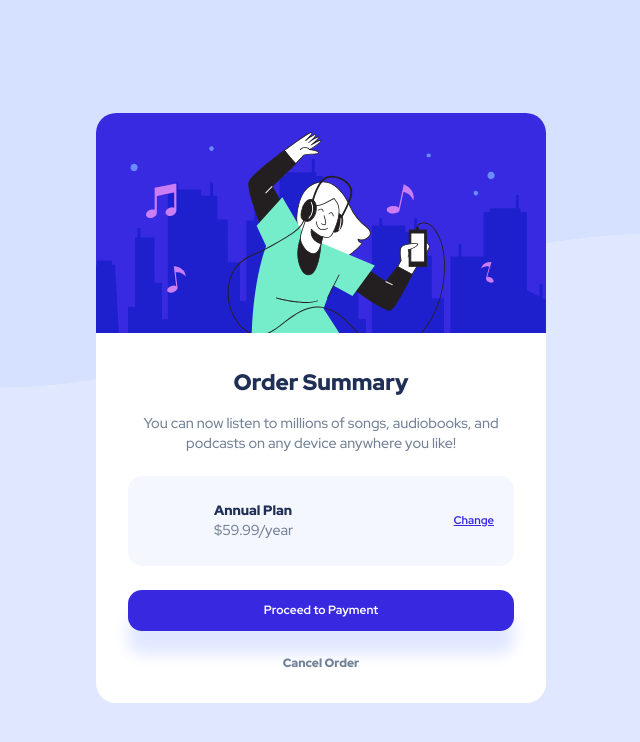
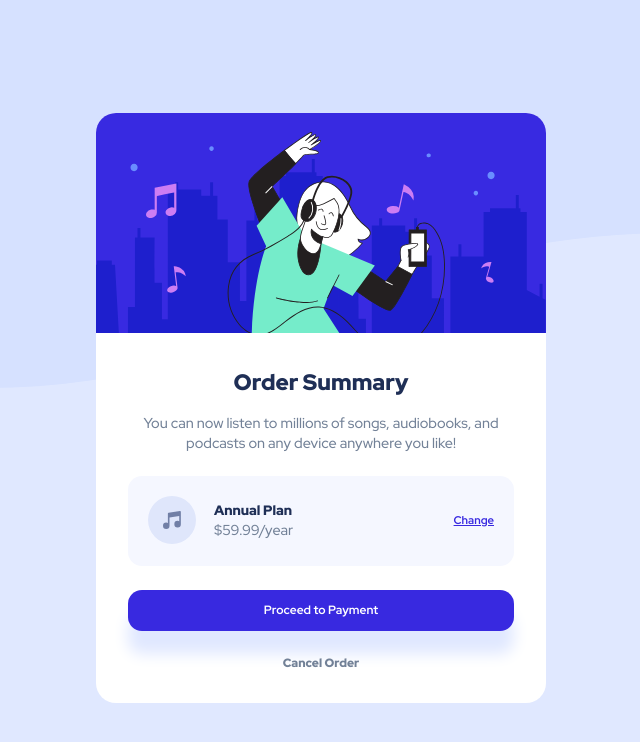
Before and after one commit to JasonDuquain/Order-Summary-Component, a website: page index.html in a window 1280 px wide. Shown: the whole page, without its empty margins (319-959 px from the left). Drawn offline with Linux system fonts and the light colour scheme; the site is published under a folder, as on GitHub Pages, so addresses that start at the root find nothing.

Commit message:
fixed img not showing by putting dot in front of path

```diff
--- a/index.html
+++ b/index.html
@@ -23,7 +23,7 @@
 
       <div class="container__plan">
         <svg width="50" height="50" viewBox="0 0 50 50" class="container__icon">
-          <use xlink:href="/images/icon-music.svg#icon-music" />
+          <use xlink:href="./images/icon-music.svg#icon-music" />
         </svg>
         <div class="container__price-plan">
           <span class="container__annual" >Annual Plan</span>
```
